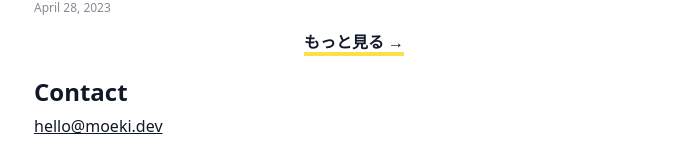
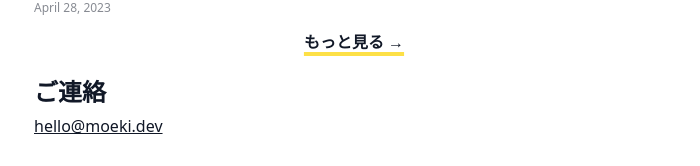
Before and after one commit to kawakamimoeki/website-legacy, a Next.js app: page / in a window 1280 px wide. Shown: the part 968-1134 px from the top of the page, without its empty margins (286-986 px from the left). Built offline with nearby package versions, Linux system fonts and the light colour scheme.

Commit message:
translate contact heading

```diff
--- a/components/sections/index/contact.tsx
+++ b/components/sections/index/contact.tsx
@@ -4,7 +4,7 @@ import React from 'react'
 export default function Contact() {
   return (
     <div className="mb-5">
-      <Heading>Contact</Heading>
+      <Heading>ご連絡</Heading>
       <p>
         <a className="underline" href="mailto: hello@moeki.dev">
           hello@moeki.dev
```
